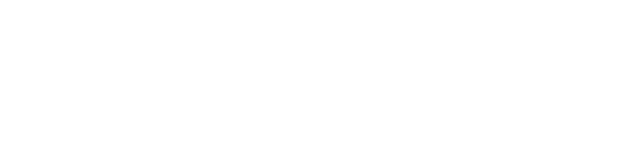
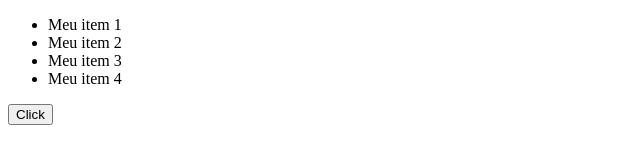
Before and after one commit to verissteph/inicioJs, a plain HTML site: page index.html in a window 1280 px wide. Shown: the whole page, without its empty margins (0-640 px from the left). Drawn offline with Linux system fonts and the light colour scheme.

Commit message:
add estrutura de menu

```diff
--- a/index.html
+++ b/index.html
@@ -7,6 +7,18 @@
     <link rel="stylesheet" href="css/style.css">
 </head>
 <body>
-
+    <main>
+        <header>
+            <nav class="menu">
+                <ul>
+                    <li>Meu item 1</li>
+                    <li>Meu item 2</li>
+                    <li>Meu item 3</li>
+                    <li>Meu item 4</li>
+                </ul>
+                <button>Click</button>
+            </nav>
+        </header>
+    </main>
 </body>
 </html>
```
